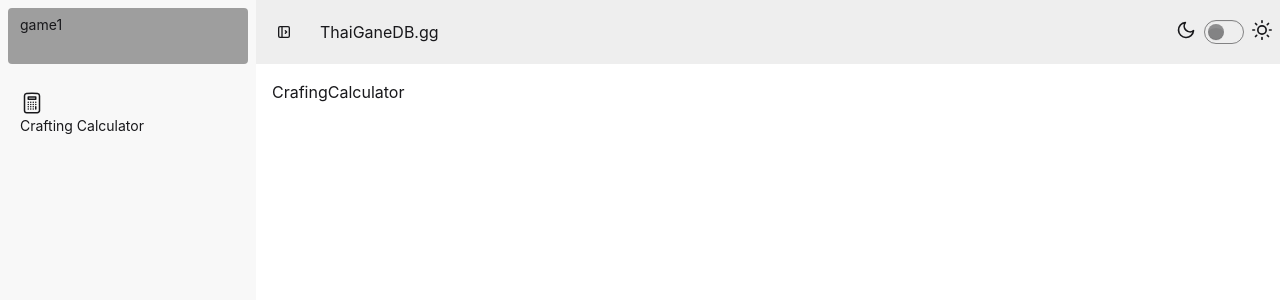
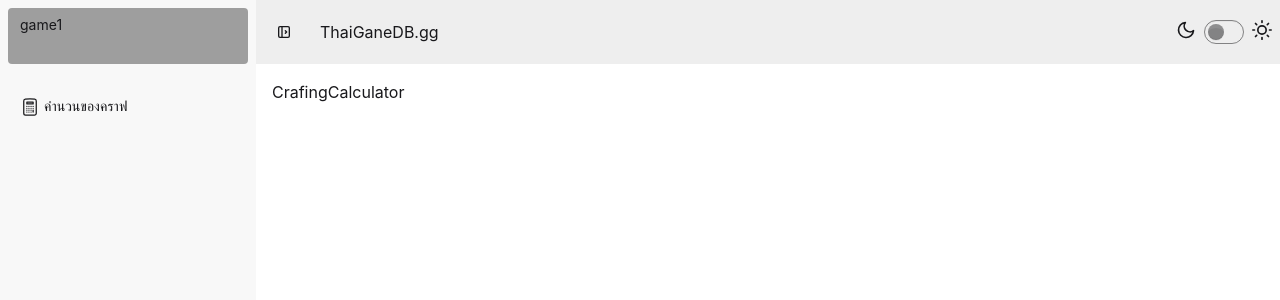
Before and after one commit to Tanachuns/thaigamedb, a React (Vite) app: page /row/craftingcalculator in a window 1280 px wide. Both pictures are taken after a click on the label 84 px from the left and 32 px from the top of the page. Shown: the top 300 px of the page. Built offline with nearby package versions, Linux system fonts and the light colour scheme; grey boxes are pictures that could not be loaded.

Commit message:
update menu

```diff
--- /dev/null
+++ b/src/Components/NavigationMenu.tsx
@@ -0,0 +1,38 @@
+import { NavLink } from 'react-router'
+
+type Props = {
+    link: string
+    title:string
+}
+
+export const NavigationMenu = (props: Props) => {
+  return (
+        <li>
+               <NavLink to={props.link}>
+              <button
+                className="is-drawer-close:tooltip is-drawer-close:tooltip-right"
+                data-tip=" Crafting Calculator"
+              >
+                <svg
+                  xmlns="http://www.w3.org/2000/svg"
+                  fill="none"
+                  viewBox="0 0 24 24"
+                  strokeWidth={1.5}
+                  stroke="currentColor"
+                  className="my-1.5 inline-block size-5"
+                >
+                  <path
+                    strokeLinecap="round"
+                    strokeLinejoin="round"
+                    d="M15.75 15.75V18m-7.5-6.75h.008v.008H8.25v-.008Zm0 2.25h.008v.008H8.25V13.5Zm0 2.25h.008v.008H8.25v-.008Zm0 2.25h.008v.008H8.25V18Zm2.498-6.75h.007v.008h-.007v-.008Zm0 2.25h.007v.008h-.007V13.5Zm0 2.25h.007v.008h-.007v-.008Zm0 2.25h.007v.008h-.007V18Zm2.504-6.75h.008v.008h-.008v-.008Zm0 2.25h.008v.008h-.008V13.5Zm0 2.25h.008v.008h-.008v-.008Zm0 2.25h.008v.008h-.008V18Zm2.498-6.75h.008v.008h-.008v-.008Zm0 2.25h.008v.008h-.008V13.5ZM8.25 6h7.5v2.25h-7.5V6ZM12 2.25c-1.892 0-3.758.11-5.593.322C5.307 2.7 4.5 3.65 4.5 4.757V19.5a2.25 2.25 0 0 0 2.25 2.25h10.5a2.25 2.25 0 0 0 2.25-2.25V4.757c0-1.108-.806-2.057-1.907-2.185A48.507 48.507 0 0 0 12 2.25Z"
+                  />
+                </svg>
+
+                <span className="is-drawer-close:hidden pl-1">
+                  {props.title}
+                </span>
+              </button>
+              </NavLink>
+            </li>
+  )
+}
--- a/src/Layouts/MainLayout.tsx
+++ b/src/Layouts/MainLayout.tsx
@@ -1,4 +1,5 @@
 import { NavLink } from "react-router";
+import { NavigationMenu } from "../Components/NavigationMenu";
 
 type Props = {
   children: React.ReactNode;
@@ -89,33 +90,7 @@ export default function MainLayout({ children }: Props) {
             </NavLink>
 
             <br />
-            <li>
-               <NavLink to="/row/craftingcalculator">
-              <button
-                className="is-drawer-close:tooltip is-drawer-close:tooltip-right"
-                data-tip=" Crafting Calculator"
-              >
-                <svg
-                  xmlns="http://www.w3.org/2000/svg"
-                  fill="none"
-                  viewBox="0 0 24 24"
-                  strokeWidth={1.5}
-                  stroke="currentColor"
-                  className="size-6"
-                >
-                  <path
-                    strokeLinecap="round"
-                    strokeLinejoin="round"
-                    d="M15.75 15.75V18m-7.5-6.75h.008v.008H8.25v-.008Zm0 2.25h.008v.008H8.25V13.5Zm0 2.25h.008v.008H8.25v-.008Zm0 2.25h.008v.008H8.25V18Zm2.498-6.75h.007v.008h-.007v-.008Zm0 2.25h.007v.008h-.007V13.5Zm0 2.25h.007v.008h-.007v-.008Zm0 2.25h.007v.008h-.007V18Zm2.504-6.75h.008v.008h-.008v-.008Zm0 2.25h.008v.008h-.008V13.5Zm0 2.25h.008v.008h-.008v-.008Zm0 2.25h.008v.008h-.008V18Zm2.498-6.75h.008v.008h-.008v-.008Zm0 2.25h.008v.008h-.008V13.5ZM8.25 6h7.5v2.25h-7.5V6ZM12 2.25c-1.892 0-3.758.11-5.593.322C5.307 2.7 4.5 3.65 4.5 4.757V19.5a2.25 2.25 0 0 0 2.25 2.25h10.5a2.25 2.25 0 0 0 2.25-2.25V4.757c0-1.108-.806-2.057-1.907-2.185A48.507 48.507 0 0 0 12 2.25Z"
-                  />
-                </svg>
-
-                <span className="is-drawer-close:hidden">
-                  Crafting Calculator
-                </span>
-              </button>
-              </NavLink>
-            </li>
+            <NavigationMenu title="คำนวนของคราฟ" link="/row/CraftingCalculator"/>
           </ul>
         </div>
       </div>
--- a/src/Pages/RagnarokTheNewWorld/CrafingCalculator.tsx
+++ b/src/Pages/RagnarokTheNewWorld/CraftingCalculator.tsx
@@ -2,7 +2,7 @@ import React from 'react'
 
 type Props = {}
 
-export default function CrafingCalculator({}: Props) {
+export default function CraftingCalculator({}: Props) {
   return (
     <div>CrafingCalculator</div>
   )
--- a/src/main.tsx
+++ b/src/main.tsx
@@ -5,7 +5,7 @@ import ReactDOM, { type Container } from "react-dom/client";
 import { BrowserRouter, Route, Routes } from "react-router";
 import './index.css'
 import RagnarokTheNewWorld from "./Pages/RagnarokTheNewWorld/RagnarokTheNewWorld";
-import CrafingCalculator from "./Pages/RagnarokTheNewWorld/CrafingCalculator";
+import CraftingCalculator from "./Pages/RagnarokTheNewWorld/CraftingCalculator";
 import MainLayout from "./Layouts/MainLayout";
 
 const root = document.getElementById("root") as Container;
@@ -16,7 +16,7 @@ ReactDOM.createRoot(root).render(
         <Routes>
            <Route path="row">
             <Route index element={<RagnarokTheNewWorld />} />
-            <Route path="craftingcalculator" element={<CrafingCalculator />} />
+            <Route path="craftingcalculator" element={<CraftingCalculator />} />
           </Route>
         </Routes>
       </MainLayout>
```
